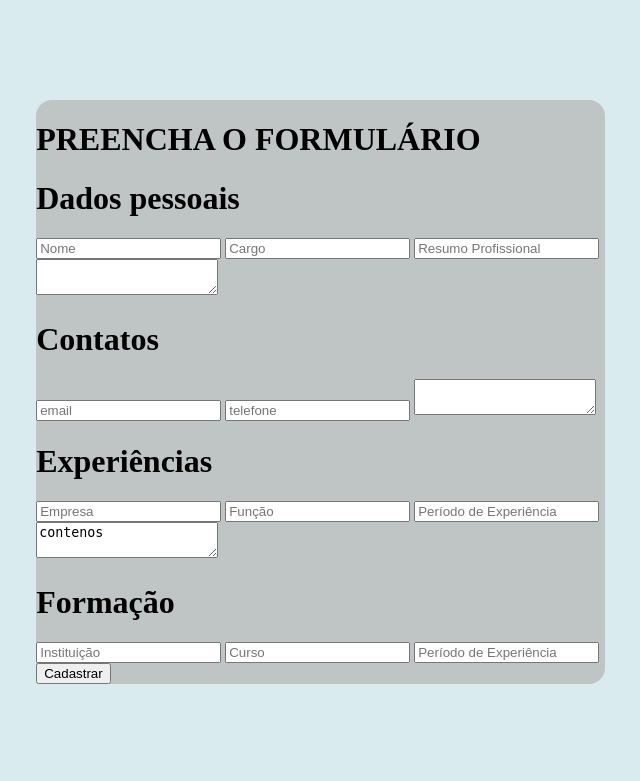
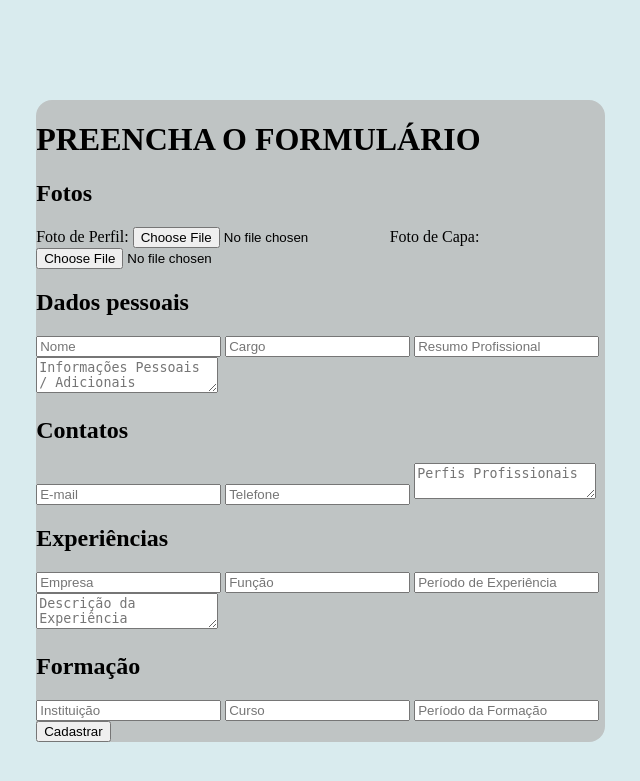
Before and after one commit to matheus0824/curriculo_db, a PHP site: page /formulario.php in a window 1280 px wide. Shown: the top 781 px of the page, without its empty margins (351-991 px from the left). Run offline with PHP 8.4, Linux system fonts and the light colour scheme.

Commit message:
atualizacao do banco - adicao de coluna para foto e capa de perfil e formulario atualizado

```diff
--- a/create-table-template.sql
+++ b/create-table-template.sql
@@ -41,3 +41,7 @@ create table if not exists formacao(
 	on delete cascade
 
 );
+
+ALTER TABLE dados_pessoais
+ADD COLUMN foto_perfil VARCHAR(255) AFTER info_pessoais,
+ADD COLUMN foto_capa VARCHAR(255) AFTER foto_perfil;
--- a/formulario.php
+++ b/formulario.php
@@ -1,9 +1,26 @@
+<?php
+require_once __DIR__ . '/partials/crud.php';
+
+$id_curriculo = $_GET['id'] ?? null;
+
+$dadosPessoais = null;
+$contatos = null;
+$experiencia = null;
+$formacao = null;
+
+if ($id_curriculo) {
+    $dadosPessoais = readWhere($pdo, 'dados_pessoais', 'id = ?', [$id_curriculo])[0] ?? null;
+    $contatos = readWhere($pdo, 'contatos', 'dados_pessoais_id = ?', [$id_curriculo])[0] ?? null;
+    $experiencia = readWhere($pdo, 'experiencias', 'dados_pessoais_id = ?', [$id_curriculo])[0] ?? null;
+    $formacao = readWhere($pdo, 'formacao', 'dados_pessoais_id = ?', [$id_curriculo])[0] ?? null;
+}
+?>
 <!DOCTYPE html>
 <html lang="pt-BR">
 <head>
     <meta charset="UTF-8">
     <meta name="viewport" content="width=device-width, initial-scale=1.0">
-    <title>Página de Cadastro - Currículo</title>
+    <title><?= $id_curriculo ? 'Editar Currículo' : 'Página de Cadastro - Currículo' ?></title>
     <link rel="stylesheet" href="css/forms.css">
 </head>
 <body>
@@ -11,39 +28,49 @@
     <div class="pagina-cadastro">
         <main>
             <div class="caixa-cadastro">
-                <h1 class="titulo-pagina">PREENCHA O FORMULÁRIO</h1>
+                <h1 class="titulo-pagina"><?= $id_curriculo ? 'EDITAR CURRÍCULO' : 'PREENCHA O FORMULÁRIO' ?></h1>
 
-                <form method="POST" action="partials/form.php">
-                     <h1>Dados pessoais</h1>
-                    <input type="text" id="nome" name="nome" placeholder="Nome" required>
-                    <input type="text" id="cargo" name="cargo" placeholder="Cargo" required>
-                    <input type="text" name="resumo" placeholder="Resumo Profissional" required>
-                    <textarea type="text" name="info_pessoais" ></textarea>
+                <form method="POST" action="partials/form.php" enctype="multipart/form-data">
+                    <?php if ($id_curriculo): ?>
+                        <input type="hidden" name="id" value="<?= htmlspecialchars($id_curriculo) ?>">
+                    <?php endif; ?>
 
-                    <h1>Contatos</h1>
-                    <input type="email" name="email" placeholder="email" required>
-                    <input type="text" name="telefone" placeholder="telefone" required>
-                    <textarea name="perfis_profissionais"></textarea>
+                    <h2>Fotos</h2>
+                    <label for="foto_perfil">Foto de Perfil:</label>
+                    <input type="file" id="foto_perfil" name="foto_perfil" accept="image/*">
 
-                    <h1>Experiências</h1>
-                    <input type="text" id="empresa" name="empresa" placeholder="Empresa" required>
-                    <input type="text" id="funcao" name="funcao" placeholder="Função" required>
-                    <input type="text" name="periodo_exp" placeholder="Período de Experiência" required>
-                    <textarea name="descricao_exp">contenos</textarea>
+                    <label for="foto_capa">Foto de Capa:</label>
+                    <input type="file" id="foto_capa" name="foto_capa" accept="image/*">
 
-                    <h1>Formação</h1>
-                    <input type="text" id="instituicao" name="instituicao" placeholder="Instituição" required>
-                    <input type="text" id="curso" name="curso" placeholder="Curso" required>
-                    <input type="text" id="periodo" name="periodo_exp" placeholder="Período de Experiência" required>
+                    <h2>Dados pessoais</h2>
+                    <input type="text" id="nome" name="nome" placeholder="Nome" value="<?= htmlspecialchars($dadosPessoais['nome'] ?? '') ?>" required>
+                    <input type="text" id="cargo" name="cargo" placeholder="Cargo" value="<?= htmlspecialchars($dadosPessoais['cargo'] ?? '') ?>" required>
+                    <input type="text" name="resumo" placeholder="Resumo Profissional" value="<?= htmlspecialchars($dadosPessoais['resumo'] ?? '') ?>" required>
+                    <textarea name="info_pessoais" placeholder="Informações Pessoais / Adicionais"><?= htmlspecialchars($dadosPessoais['info_pessoais'] ?? '') ?></textarea>
 
+                    <h2>Contatos</h2>
+                    <input type="email" name="email" placeholder="E-mail" value="<?= htmlspecialchars($contatos['email'] ?? '') ?>" required>
+                    <input type="text" name="telefone" placeholder="Telefone" value="<?= htmlspecialchars($contatos['telefone'] ?? '') ?>" required>
+                    <textarea name="perfis_profissionais" placeholder="Perfis Profissionais"><?= htmlspecialchars($contatos['perfis_profissionais'] ?? '') ?></textarea>
+
+                    <h2>Experiências</h2>
+                    <input type="text" id="empresa" name="empresa" placeholder="Empresa" value="<?= htmlspecialchars($experiencia['empresa'] ?? '') ?>" required>
+                    <input type="text" id="funcao" name="funcao" placeholder="Função" value="<?= htmlspecialchars($experiencia['funcao'] ?? '') ?>" required>
+                    <input type="text" name="periodo_exp" placeholder="Período de Experiência" value="<?= htmlspecialchars($experiencia['periodo'] ?? '') ?>" required>
+                    <textarea name="descricao_exp" placeholder="Descrição da Experiência"><?= htmlspecialchars($experiencia['descricao'] ?? '') ?></textarea>
+
+                    <h2>Formação</h2>
+                    <input type="text" id="instituicao" name="instituicao" placeholder="Instituição" value="<?= htmlspecialchars($formacao['instituicao'] ?? '') ?>" required>
+                    <input type="text" id="curso" name="curso" placeholder="Curso" value="<?= htmlspecialchars($formacao['curso'] ?? '') ?>" required>
+                    <input type="text" id="periodo" name="periodo_formacao" placeholder="Período da Formação" value="<?= htmlspecialchars($formacao['periodo'] ?? '') ?>" required>
 
                     <div class="btn">
-                        <button type="submit">Cadastrar</button>
+                        <button type="submit"><?= $id_curriculo ? 'Atualizar' : 'Cadastrar' ?></button>
                     </div>
-
                 </form>
+            </div>
         </main>
     </div>
-</div>
+
 </body>
 </html>
```
